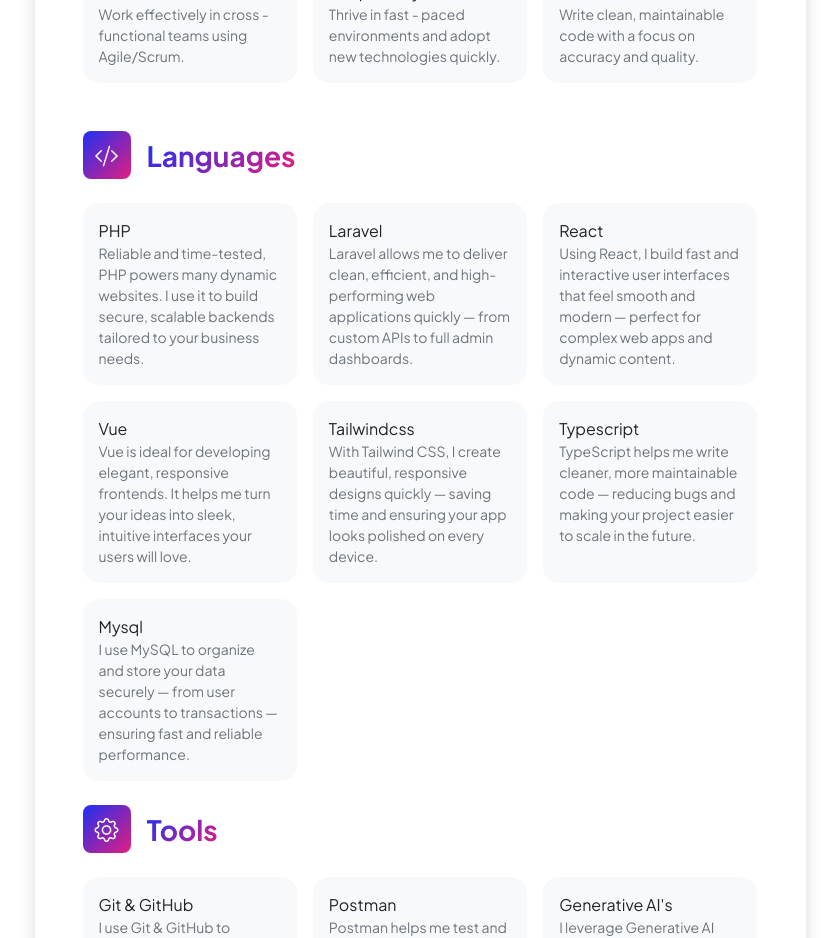
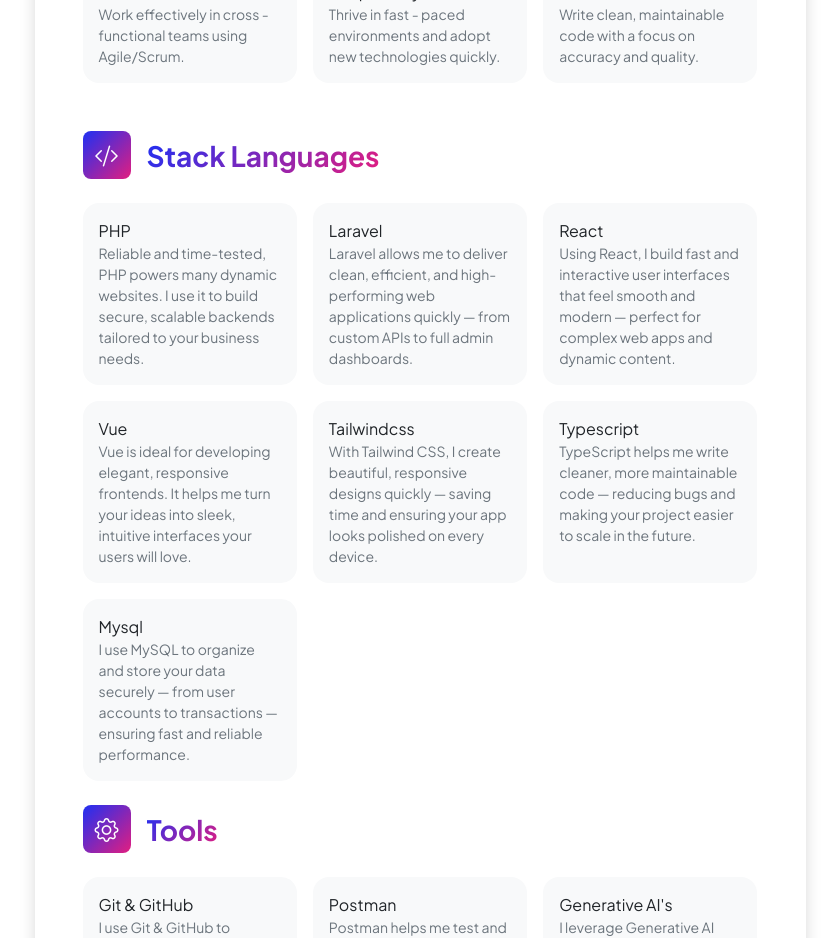
Before and after one commit to Qurayshkhan/hassan-khan-portfolio, a React (Vite) app: page / in a window 1280 px wide. Shown: the part 4120-5058 px from the top of the page, without its empty margins (220-1060 px from the left). Built offline with nearby package versions, Linux system fonts and the light colour scheme.

Commit message:
fix: language name

```diff
--- a/src/components/sections/Skills.jsx
+++ b/src/components/sections/Skills.jsx
@@ -47,7 +47,7 @@
                       </div>
                       <h3 className="fw-bolder mb-0">
                         <span className="text-gradient d-inline">
-                          Languages
+                          Stack Languages
                         </span>
                       </h3>
                     </div>
```
